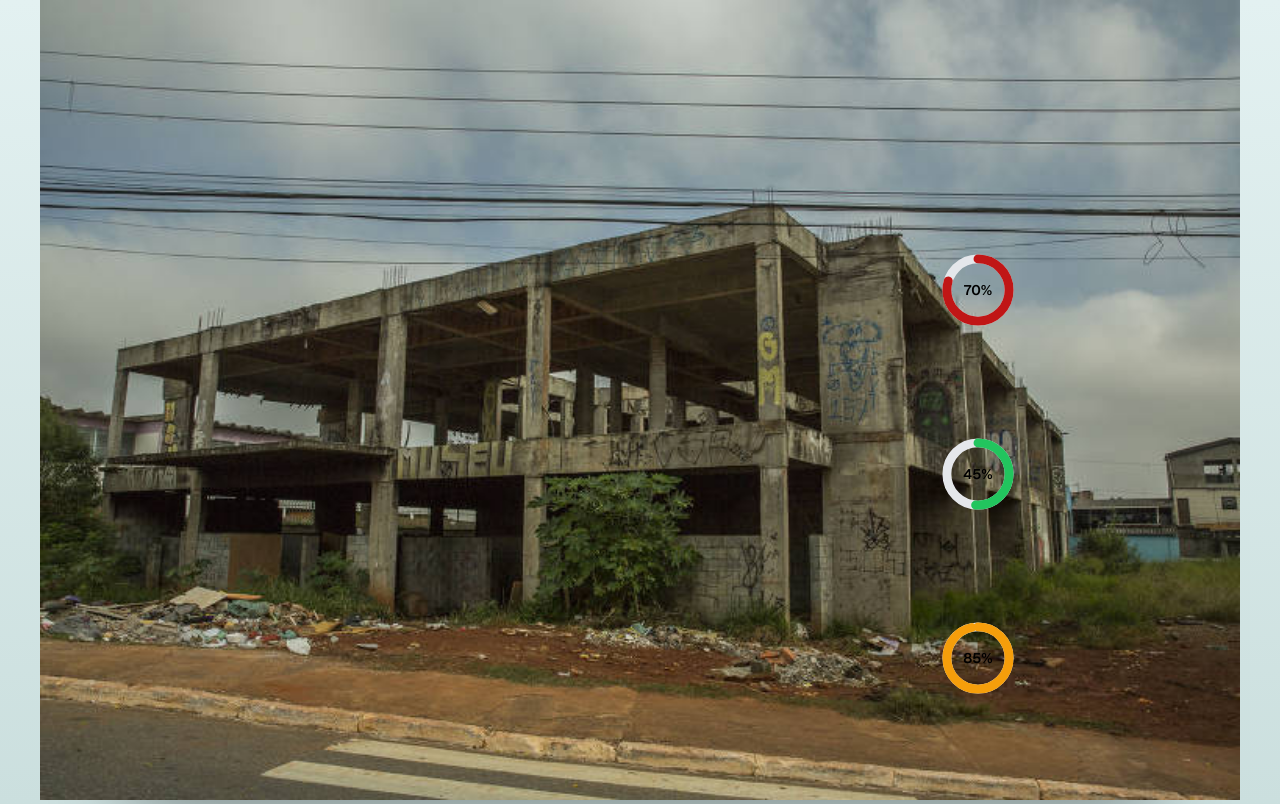
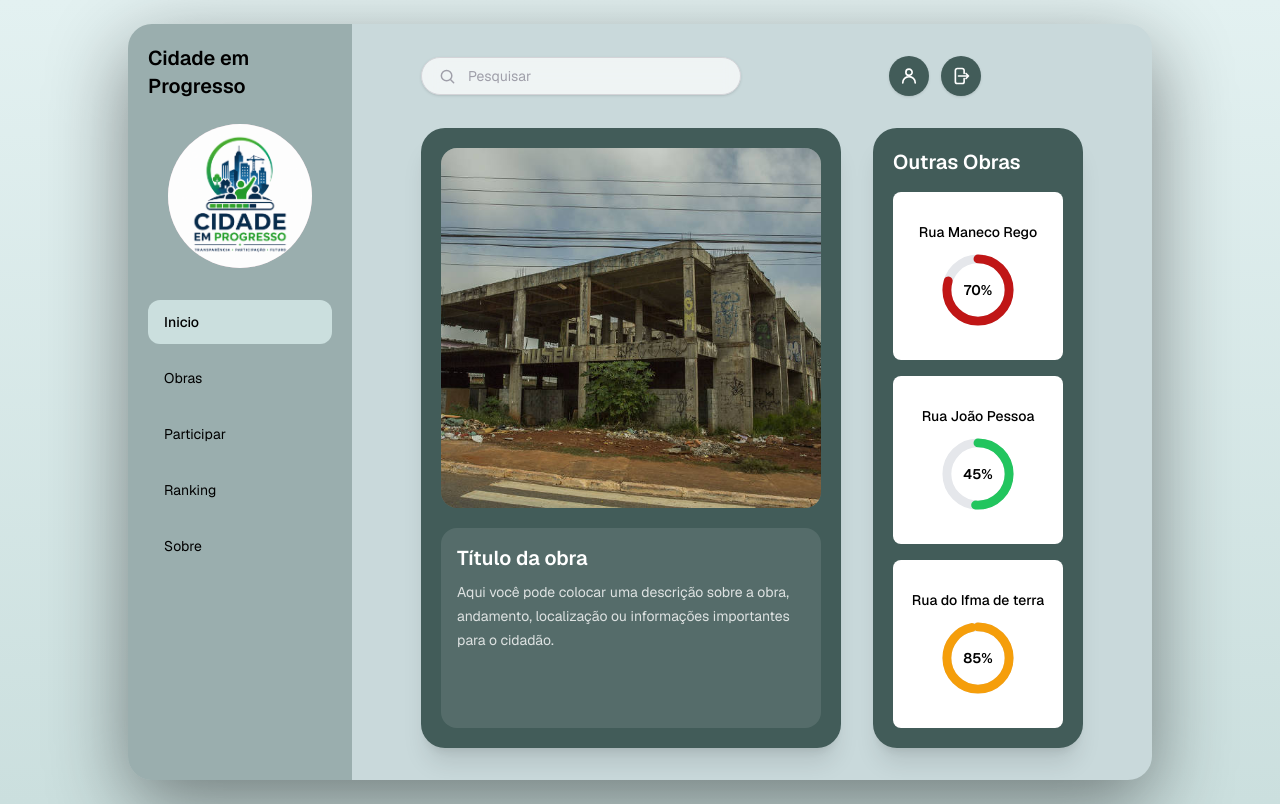
Before and after one commit to TornadoP/Cidade-Em-Progresso, a Next.js app: page / in a window 1280 px wide. Built offline with nearby package versions, Linux system fonts and the light colour scheme.

Commit message:
fazendo a imagem ter o tamanho certo

```diff
--- a/app/page.tsx
+++ b/app/page.tsx
@@ -143,13 +143,13 @@ export default function Home() {
               {/* Card principal */}
               <div className="w-full rounded-3xl bg-[#425C59] p-5 shadow-xl lg:w-[420px]">
                 {/* Área da imagem */}
-                <div className="flex h-[260px] w-full items-center justify-center rounded-2xl bg-white/20 sm:h-[320px] md:h-[360px]">
+                <div className="relative h-[260px] w-full overflow-hidden rounded-2xl bg-white/20 sm:h-[320px] md:h-[360px]">
                   <Image
                     src="/obra-principal.png"
                     alt="Imagem da obra principal"
                     fill
                     sizes="(max-width: 768px) 100vw, 420px"
-                    className="object-contain"
+                    className="object-cover"
                   />
                 </div>
 
```
